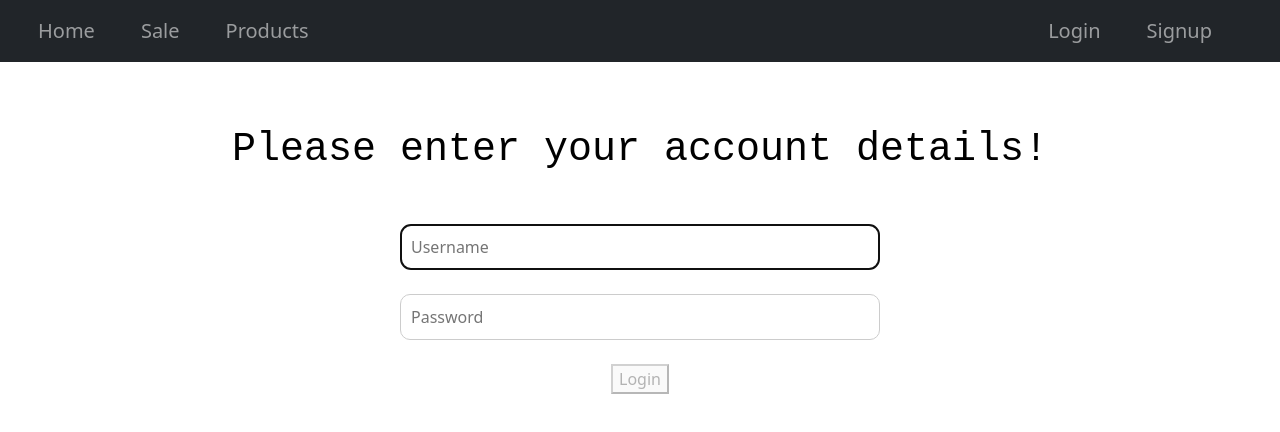
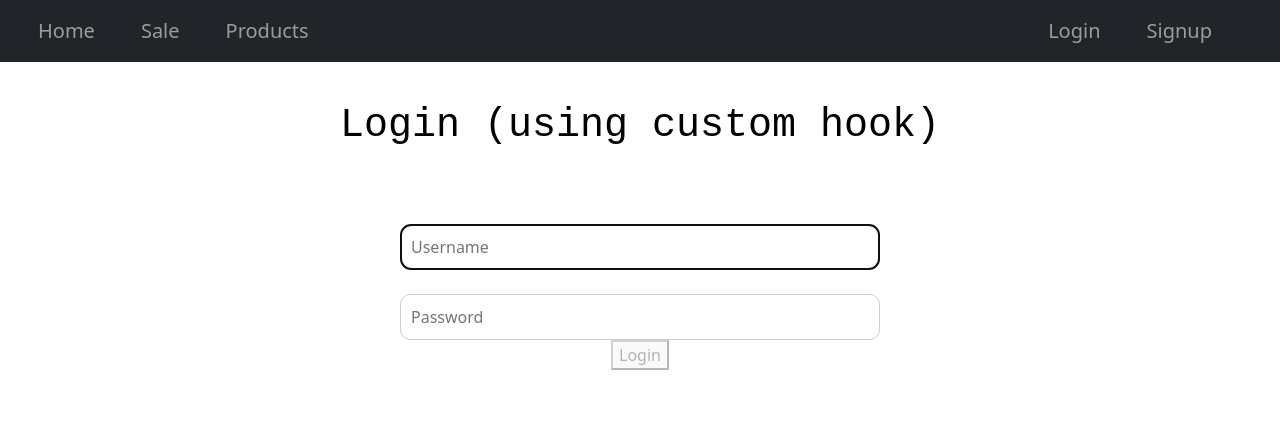
Before and after one commit to rjy14/react-ts, a React (Create React App) app: page /Login in a window 1280 px wide. Shown: the top 432 px of the page. Built offline with nearby package versions, Linux system fonts and the light colour scheme.

Commit message:
Custom Hooks

```diff
--- /dev/null
+++ b/src/components/Input/LoginInput.tsx
@@ -0,0 +1,44 @@
+import useInput from "../../hooks/useInput";
+import { useNavigate } from "react-router-dom";
+
+function InputComponent() {
+  const navigate = useNavigate();
+  const { username, password, UsernameInput, PasswordInput } = useInput();
+
+  const handleSubmit = (event: React.FormEvent<HTMLFormElement>) => {
+    event.preventDefault();
+
+    // Retrieve user data from local storage
+    const storedUserData = localStorage.getItem("userData");
+
+    if (storedUserData) {
+      const userData = JSON.parse(storedUserData);
+
+      // Check if entered username and password match stored values
+      if (userData.username === username && userData.password === password) {
+        console.log("Login successful");
+        alert("Welcome to HighFashion!");
+        navigate("/home");
+      } else {
+        console.log("Invalid username or password");
+        alert("Invalid username or password");
+      }
+    } else {
+      alert("Account not found, please sign up.");
+    }
+  };
+  return (
+    <div>
+      <h1>Login (using custom hook)</h1>
+      <form onSubmit={handleSubmit}>
+        <div>{UsernameInput()}</div>
+        <div> {PasswordInput()} </div>
+        <button type="submit" disabled={!username || !password}>
+          Login
+        </button>
+      </form>
+    </div>
+  );
+}
+
+export default InputComponent;
--- /dev/null
+++ b/src/hooks/useInput.tsx
@@ -0,0 +1,45 @@
+import { useEffect, useRef, useState } from "react";
+
+const useInput = () => {
+  const [username, setUsername] = useState<string>("");
+  const [password, setPassword] = useState<string>("");
+  const nameRef = useRef<HTMLInputElement>(null);
+  useEffect(() => {
+    nameRef.current?.focus();
+  }, []);
+  function UsernameInput() {
+    return (
+      <>
+        <br />
+        <input
+          placeholder="Username"
+          ref={nameRef}
+          type="text"
+          value={username}
+          onChange={(event) => setUsername(event.target.value)}
+          className="rounded-input"
+          required
+        />
+      </>
+    );
+  }
+
+  function PasswordInput() {
+    return (
+      <>
+        <br />
+        <input
+          placeholder="Password"
+          type="password"
+          value={password}
+          onChange={(event) => setPassword(event.target.value)}
+          className="rounded-input"
+          required
+        />
+      </>
+    );
+  }
+  return { username, password, UsernameInput, PasswordInput };
+};
+
+export default useInput;
--- a/src/hooks/useLocalStorage.tsx
+++ b/src/hooks/useLocalStorage.tsx
@@ -1,18 +1,19 @@
-import { useEffect, useState } from "react"
+import { useEffect, useState } from "react";
+function useLocalStorage<T>(id: string, initialValue: T | (() => T)) {
+  const [value, setValue] = useState<T>(() => {
+    const jsonValue = localStorage.getItem(id);
 
-export function useLocalStorage<T>(id: string, initialValue: T | (() => T)) {
-  const [value, setValue] = useState<T>(() => {
-    const jsonValue = localStorage.getItem(id)
-    if (jsonValue != null) return JSON.parse(jsonValue)
+    if (jsonValue != null) return JSON.parse(jsonValue);
     if (typeof initialValue === "function") {
-      return (initialValue as () => T)()
+      return (initialValue as () => T)();
     } else {
-      return initialValue
+      return initialValue;
     }
-  })
+  });
 
   useEffect(() => {
-    localStorage.setItem(id, JSON.stringify(value))
-  }, [id, value])
-  return [value, setValue] as [typeof value, typeof setValue]
+    localStorage.setItem(id, JSON.stringify(value));
+  }, [id, value]);
+  return [value, setValue] as [typeof value, typeof setValue];
 }
+export default useLocalStorage;
--- a/src/pages/Login/login.tsx
+++ b/src/pages/Login/login.tsx
@@ -1,70 +1,77 @@
-import React, { useEffect, useRef, useState  } from "react";
+import InputComponent from "../../components/Input/LoginInput";
 import "./Login.css";
-import { useNavigate } from "react-router-dom";
+// import React, { useEffect, useRef, useState  } from "react";
+// import { useNavigate } from "react-router-dom";
 
 function LoginForm() {
-  const navigate = useNavigate();
-  const [username, setUsername] = useState<string>("");
-  const [password, setPassword] = useState<string>("");
-  const nameRef = useRef<HTMLInputElement>(null);
+  // const navigate = useNavigate();
+  // const [username, setUsername] = useState<string>("");
+  // const [password, setPassword] = useState<string>("");
+  // const nameRef = useRef<HTMLInputElement>(null);
 
-  useEffect(() => {
-    nameRef.current?.focus();
-  }, []);
+  // useEffect(() => {
+  //   nameRef.current?.focus();
+  // }, []);
 
-  const handleSubmit = (event: React.FormEvent<HTMLFormElement>) => {
-    event.preventDefault();
+  // const handleSubmit = (event: React.FormEvent<HTMLFormElement>) => {
+  //   event.preventDefault();
 
-    // Retrieve user data from local storage
-    const storedUserData = localStorage.getItem("userData");
+  //   // Retrieve user data from local storage
+  //   const storedUserData = localStorage.getItem("userData");
 
-    if (storedUserData) {
-      const userData = JSON.parse(storedUserData);
+  //   if (storedUserData) {
+  //     const userData = JSON.parse(storedUserData);
 
-      // Check if entered username and password match stored values
-      if (userData.username === username && userData.password === password) {
-        console.log("Login successful");
-        alert("Welcome to HighFashion!");
-        navigate("/home");
-      } else {
-        console.log("Invalid username or password");
-        alert("Invalid username or password");
-      }
-    } else {
-      alert("Account not found, please sign up.");
-    }
-  };
+  //     // Check if entered username and password match stored values
+  //     if (userData.username === username && userData.password === password) {
+  //       console.log("Login successful");
+  //       alert("Welcome to HighFashion!");
+  //       navigate("/home");
+  //     } else {
+  //       console.log("Invalid username or password");
+  //       alert("Invalid username or password");
+  //     }
+  //   } else {
+  //     alert("Account not found, please sign up.");
+  //   }
+  // };
+
+  // return (
+  //   <>
+  //     <br />
+  //     <h1>Please enter your account details!</h1>
+  //     <form onSubmit={handleSubmit}>
+  //       <input
+  //         placeholder="Username"
+  //         ref={nameRef}
+  //         type="text"
+  //         value={username}
+  //         onChange={(event) => setUsername(event.target.value)}
+  //         className="rounded-input"
+  //         required
+  //       />
+  //       <br />
+  //       <input
+  //         placeholder="Password"
+  //         type="password"
+  //         value={password}
+  //         onChange={(event) => setPassword(event.target.value)}
+  //         className="rounded-input"
+  //         required
+  //       />
+  //       <br />
+  //       <center>
+  //         <button type="submit" disabled={!username || !password}>
+  //           Login
+  //         </button>
+  //       </center>
+  //     </form>
+  //   </>
+  // );
 
   return (
     <>
-      <br />
-      <h1>Please enter your account details!</h1>
-      <form onSubmit={handleSubmit}>
-        <input
-          placeholder="Username"
-          ref={nameRef}
-          type="text"
-          value={username}
-          onChange={(event) => setUsername(event.target.value)}
-          className="rounded-input"
-          required
-        />
-        <br />
-        <input
-          placeholder="Password"
-          type="password"
-          value={password}
-          onChange={(event) => setPassword(event.target.value)}
-          className="rounded-input"
-          required
-        />
-        <br />
-        <center>
-          <button type="submit" disabled={!username || !password}>
-            Login
-          </button>
-        </center>
-      </form>
+      <InputComponent />
     </>
   );
 }
```
Also changed, not shown: src/context/CartContext.tsx (+9 -2 lines), src/pages/Sales/sale.tsx (+5 -6 lines).
